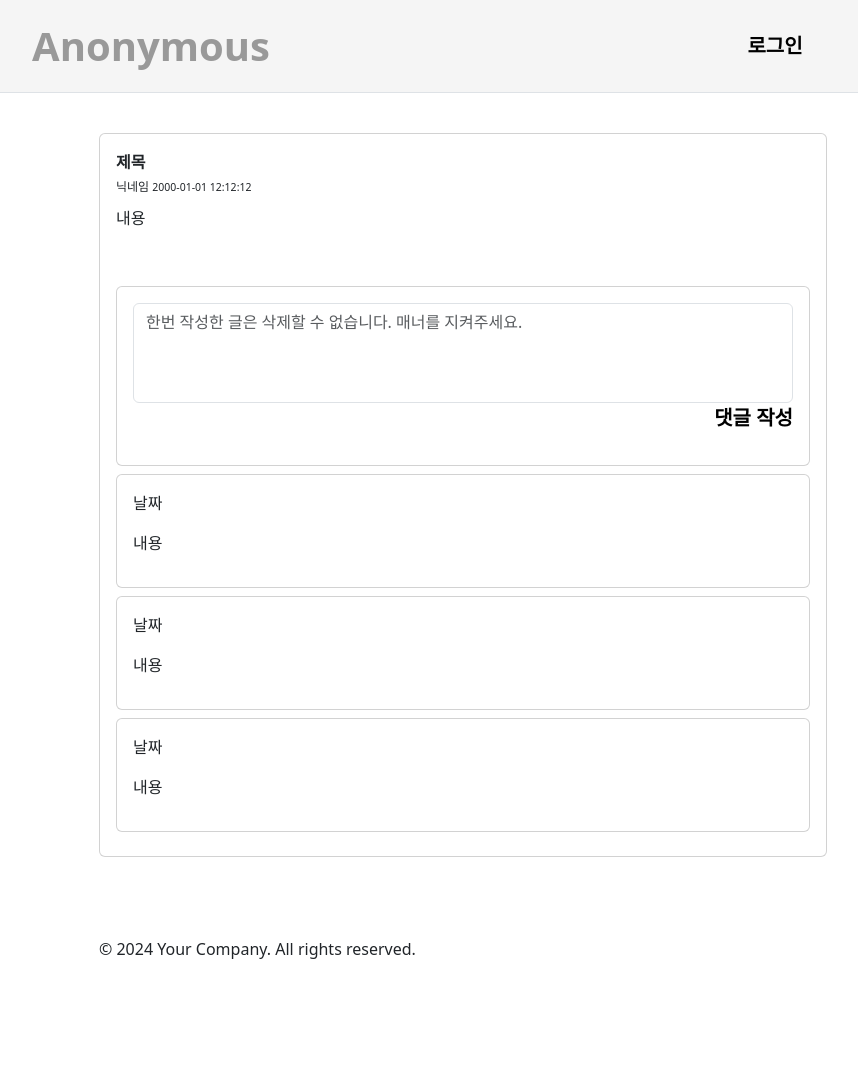
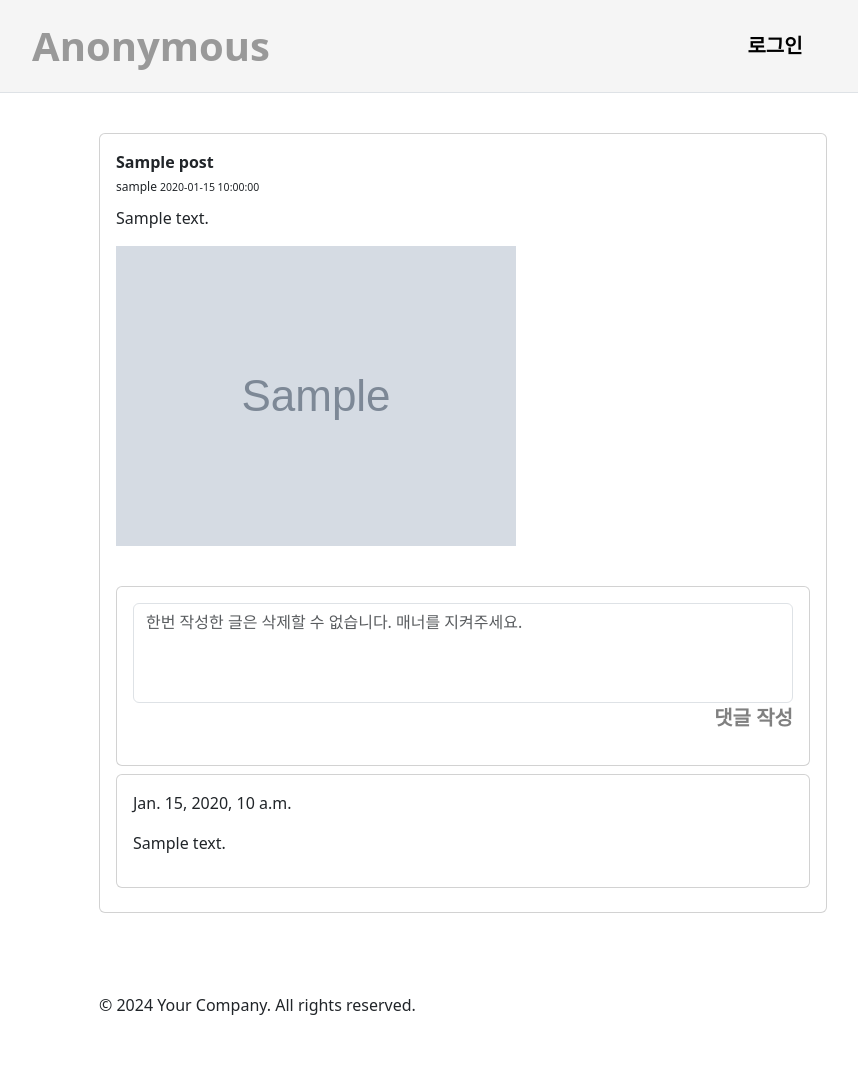
Before and after one commit to hayannn/Django-anonymous, a Django app: template templates/page/post_detail.html in a window 1280 px wide. Shown: the whole page, without its empty margins (177-1035 px from the left). Before the commit the page ends 959 px from the top, so only its background shows below. Run offline with Django 3.2, Linux system fonts and the light colour scheme; the template is opened without the code that fills it: most values are stand-ins (such as "Sample title", 1, 10 or a date in 2020); grey boxes marked "Sample" are stand-in pictures.

Commit message:
feat: 23강 백엔드 게시판 상세페이지 및 댓글 기능 구현

```diff
--- a/board/models.py
+++ b/board/models.py
@@ -19,3 +19,6 @@ class Comment(models.Model):
 
     class Meta:
         db_table="comment"
+
+    def __str__(self):
+        return self.content
--- a/templates/common/base.html
+++ b/templates/common/base.html
@@ -4,6 +4,8 @@
         <meta name="viewport" content="width=divice-width,initial-scale=1.0">
         <title>Anonymous</title>
         <link href="https://cdn.jsdelivr.net/npm/bootstrap@5.3.2/dist/css/bootstrap.min.css" rel="stylesheet" integrity="sha384-T3c6CoIi6uLrA9TneNEoa7RxnatzjcDSCmG1MXxSR1GAsXEV/Dwwykc2MPK8M2HN" crossorigin="anonymous">
+        <link href="https://fonts.googleapis.com/icon?family=Material+Icons"
+      rel="stylesheet">
     </head>
 
     <body>
--- a/templates/page/index.html
+++ b/templates/page/index.html
@@ -34,7 +34,9 @@
               <p class="card-subtitle"
                     style="font-size: 12px;"
                     >{{ post.user.nickname }} <small>{{ post.reg_date|date:"Y-m-d" }}</small></p>
-              <p>{{ post.comment_set.all.count }}</p>
+              <p><span class="material-icons" style="font-size: 14px;">
+                chat_bubble_outline
+                </span> {{ post.comment_set.all.count }}</p>
             </div>
             </a>
           </div>
--- a/templates/page/post_detail.html
+++ b/templates/page/post_detail.html
@@ -7,14 +7,16 @@
             <div class="col">
                 <p class="card-title"
                 style="font-weight: bold;"
-                >제목</p>
+                >{{ post.title }}</p>
                 <p class="card-subtitle"
                 style="font-size: 12px;"
-                >닉네임 <small>2000-01-01 12:12:12</small></p>
+                >{{ post.user.nickname }} <small>{{ post.reg_date|date:"Y-m-d H:i:s" }}</small></p>
                 <p class="card-text"
                 style="margin-top: 10px;"
-                >내용</p>
-                <img src="">
+                >{{ post.content }}</p>
+                {% if post.img_url %}
+                    <img src="/upload/{{ post.img_url }}">
+                {% endif %}
             </div>
         </div>
 
@@ -22,51 +24,58 @@
             <div class="col">
                 <div class="card">
                     <div class="card-body">
-                        <form>
+                        <form method="post" id="comment_form">
+                            {% csrf_token %}
                             <textarea
                             placeholder="한번 작성한 글은 삭제할 수 없습니다. 매너를 지켜주세요."
                             class="form-control"
+                            id="content"
+                            name="content"
                             style="resize: none;height: 100px;"></textarea>
                             <a
                             class="text-decoration-none fs-5 my-2"
                             id="write_btn"
-                        style="font-weight: bold;color: black;">댓글 작성</a>
+                            style="font-weight: bold;color: gray;">댓글 작성</a>
                         </form>
                     </div>
                 </div>
             </div>
         </div>
 
+        {% for comment in post.comment_set.all %}
         <div class="row my-2">
             <div class="col">
                 <div class="card">
                     <div class="card-body">
-                        <p>날짜</p>
-                        <p>내용</p>
+                        <p>{{ comment.reg_date }}</p>
+                        <p>{{ comment.content }}</p>
                     </div>
                 </div>
             </div>
         </div>
-        <div class="row my-2">
-            <div class="col">
-                <div class="card">
-                    <div class="card-body">
-                        <p>날짜</p>
-                        <p>내용</p>
+        {% endfor %}
     </div>
 </div>
-            </div>
-        </div>
-        <div class="row my-2">
-            <div class="col">
-                <div class="card">
-                    <div class="card-body">
-                        <p>날짜</p>
-                        <p>내용</p>
-                    </div>
-                </div>
-            </div>
-        </div>
-    </div>
-</div>
+
+<script>
+    let content = document.getElementById("content");
+    let write_btn = document.getElementById("write_btn");
+    let comment_form = document.getElementById("comment_form");
+
+    write_btn.addEventListener("click", ()=>{
+        if(content.value){
+            comment_form.submit();
+        }
+    })
+
+    content.addEventListener("keyup",()=>{
+        if(content.value){
+            write_btn.style.color = "black";
+            write_btn.style.cursor = "pointer";
+        }else{
+            write_btn.style.color = "gray";
+            write_btn.style.cursor = "default";
+        }
+    })
+</script>
 {% endblock %}
```
Also changed, not shown: anonymous/urls.py (+6 -1 lines), board/views.py (+9 -1 lines), upload/5a95a804-b253-463c-8061-456f9f722c2b.png (added). Lines whose indentation alone changed are shown as unchanged.
